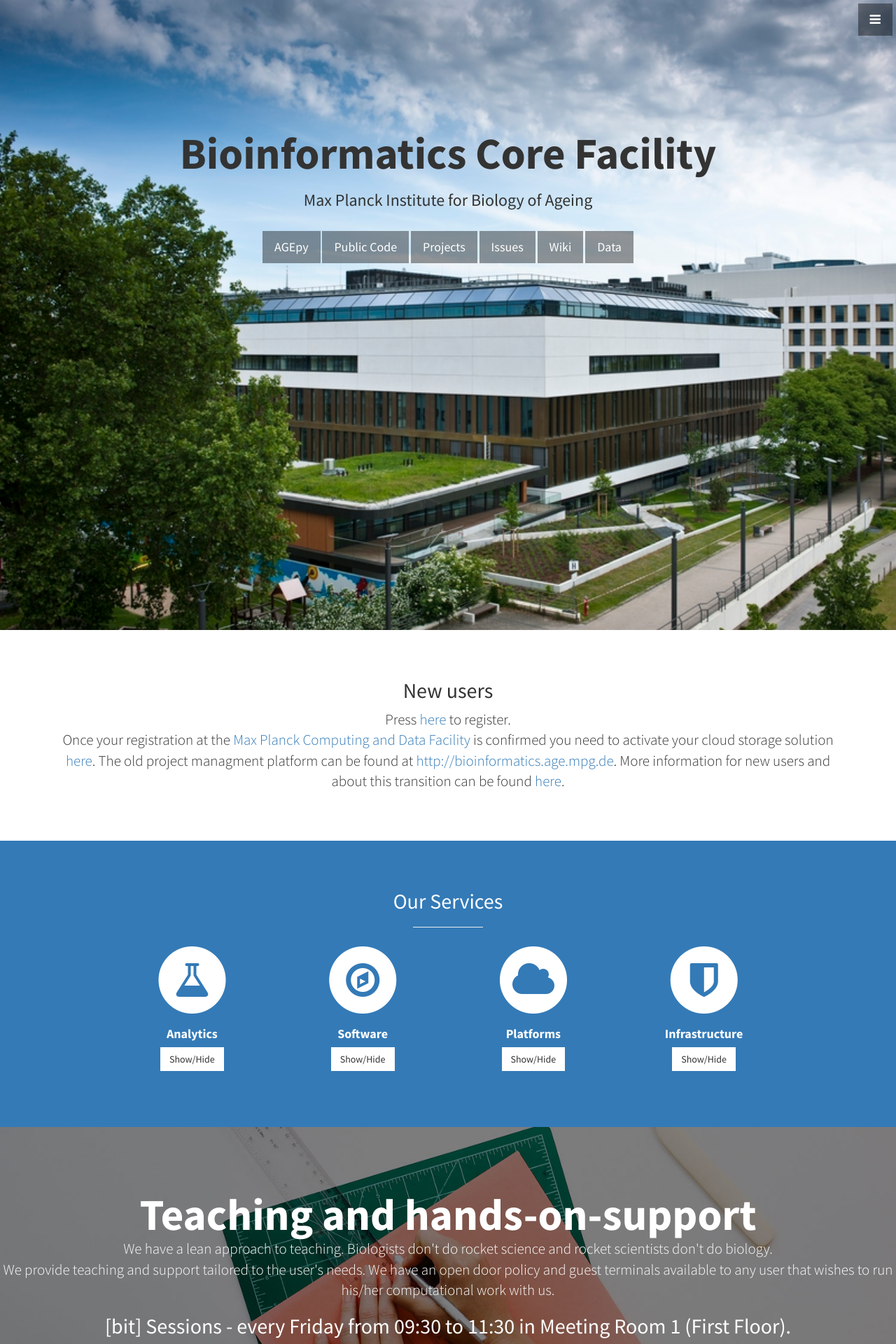
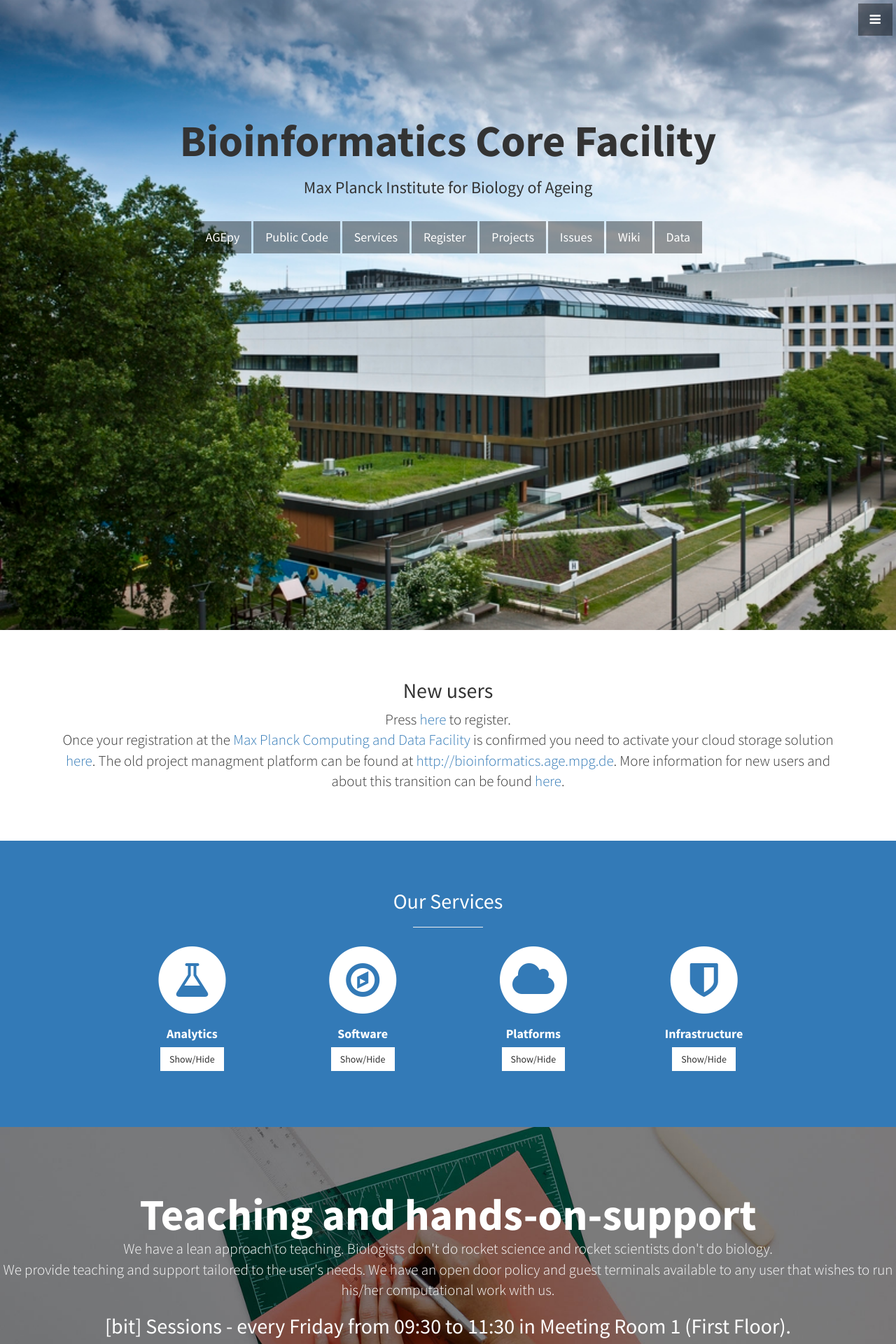
Before and after one commit to mpg-age-bioinformatics/mpg-age-bioinformatics.github.io, a Jekyll site: the page built from index.html, in a window 1280 px wide. Shown: the top 1920 px of the page at 70% size. Built offline with Jekyll 4.4.1, drawn with Linux system fonts in a browser that asks for light colours.

Commit message:
better first user interface

```diff
--- a/_includes/header.html
+++ b/_includes/header.html
@@ -1,14 +1,27 @@
+<head>
+<style>
+p.big {
+    line-height: 3.8;
+}
+</style>
+</head>
+
+
 <header id="top" class="header">
   <div class="text-vertical-center">
     <h1>Bioinformatics Core Facility</h1>
     <h3>Max Planck Institute for Biology of Ageing</h3>
     <br>
+    <p class="big">
     <a href="https://github.com/mpg-age-bioinformatics/AGEpy" class="btn btn-dark btn-lg">AGEpy</a>
     <a href="https://github.com/mpg-age-bioinformatics" class="btn btn-dark btn-lg">Public Code</a>
+    <a href="#portfolio" class="btn btn-dark btn-lg">Services</a>
+    <a href="#about" class="btn btn-dark btn-lg">Register</a>
     <a href="https://github.molgen.mpg.de/mpg-age-bioinformatics" class="btn btn-dark btn-lg">Projects</a>
     <a href="https://github.molgen.mpg.de/issues?utf8=✓&q=is%3Aopen+is%3Aissue+user%3Ampg-age-bioinformatics+" class="btn btn-dark btn-lg">Issues</a>
     <a href="https://github.molgen.mpg.de/mpg-age-bioinformatics/core/wiki" class="btn btn-dark btn-lg">Wiki</a>
     <a href="https://datashare.mpcdf.mpg.de" class="btn btn-dark btn-lg">Data</a>
+    </p>
     <br>
     <br>
     <br>
```
Also changed, not shown: 1 other file.
